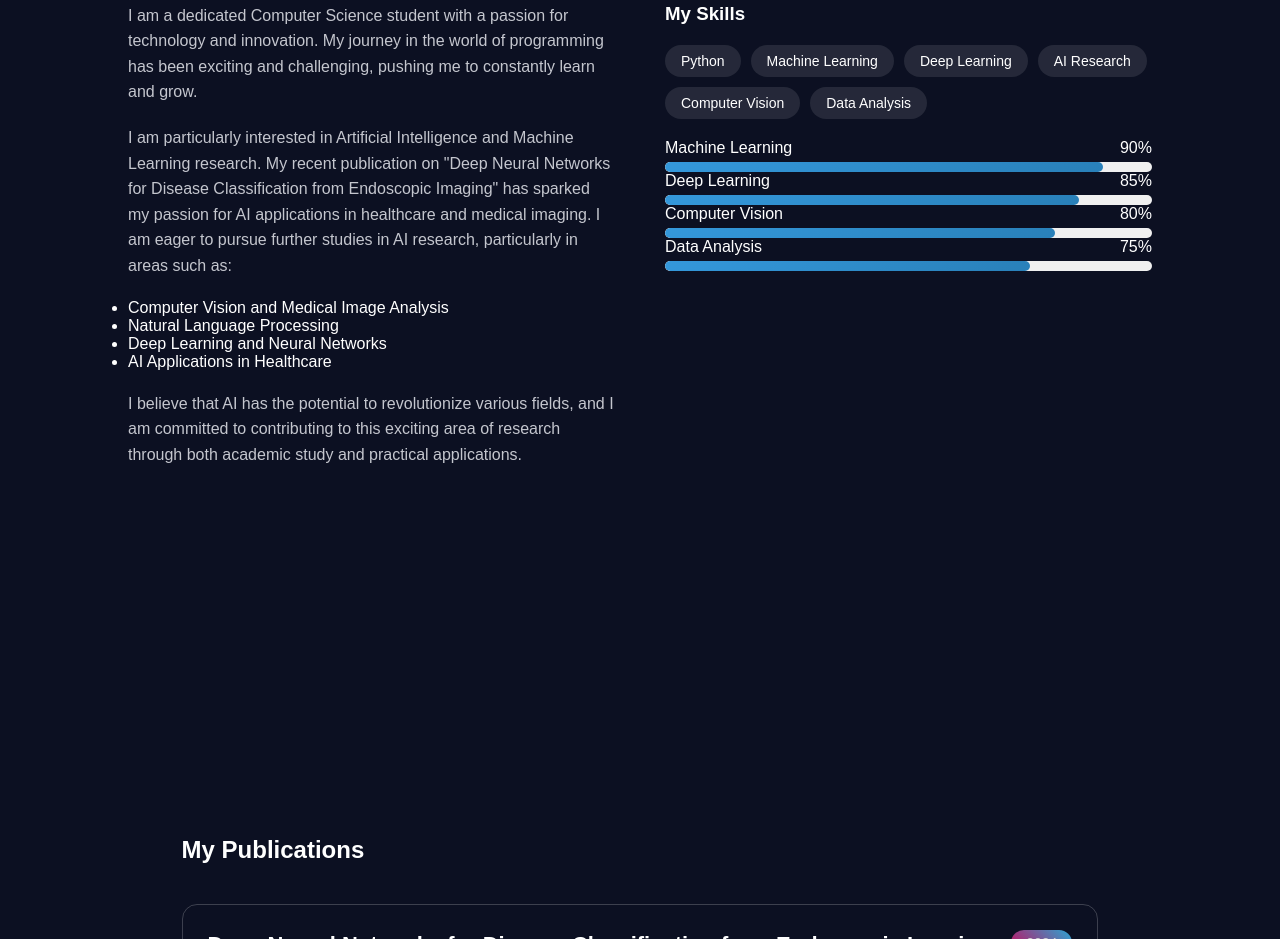
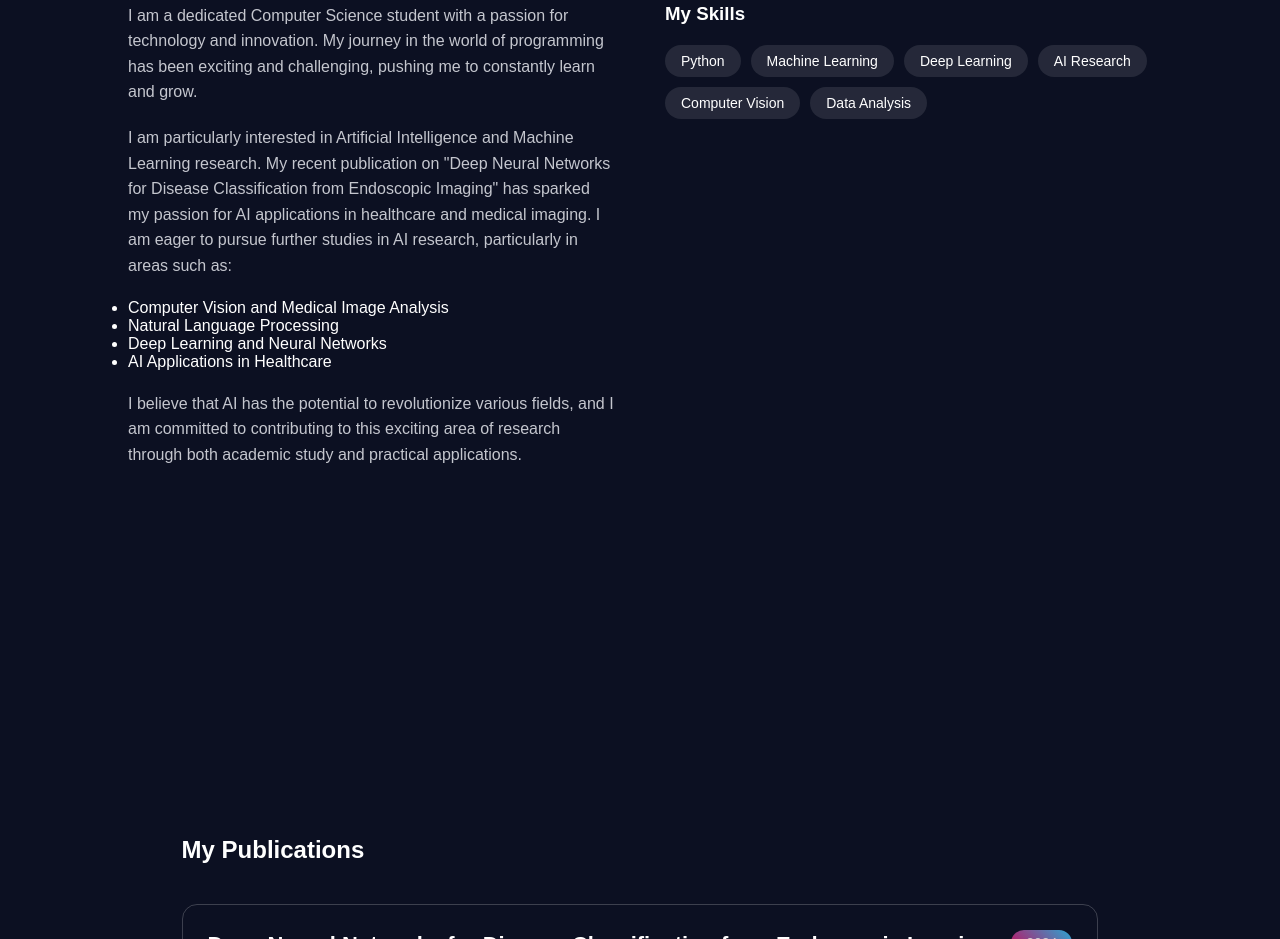
Before and after one commit to Rupak1620/Portfolio-site, a website: page index.html in a window 1280 px wide. Shown: the part 989-1928 px from the top of the page. Drawn offline with Linux system fonts and the light colour scheme.

Commit message:
some change

```diff
--- a/index.html
+++ b/index.html
@@ -286,44 +286,6 @@
                         <span>Computer Vision</span>
                         <span>Data Analysis</span>
                     </div>
-                    <div class="skill-progress">
-                        <div class="skill">
-                            <div class="skill-name">
-                                <span>Machine Learning</span>
-                                <span>90%</span>
-                            </div>
-                            <div class="progress-bar">
-                                <div class="progress" style="width: 90%"></div>
-                            </div>
-                        </div>
-                        <div class="skill">
-                            <div class="skill-name">
-                                <span>Deep Learning</span>
-                                <span>85%</span>
-                            </div>
-                            <div class="progress-bar">
-                                <div class="progress" style="width: 85%"></div>
-                            </div>
-                        </div>
-                        <div class="skill">
-                            <div class="skill-name">
-                                <span>Computer Vision</span>
-                                <span>80%</span>
-                            </div>
-                            <div class="progress-bar">
-                                <div class="progress" style="width: 80%"></div>
-                            </div>
-                        </div>
-                        <div class="skill">
-                            <div class="skill-name">
-                                <span>Data Analysis</span>
-                                <span>75%</span>
-                            </div>
-                            <div class="progress-bar">
-                                <div class="progress" style="width: 75%"></div>
-                            </div>
-                        </div>
-                    </div>
                 </div>
             </div>
         </div>
```
